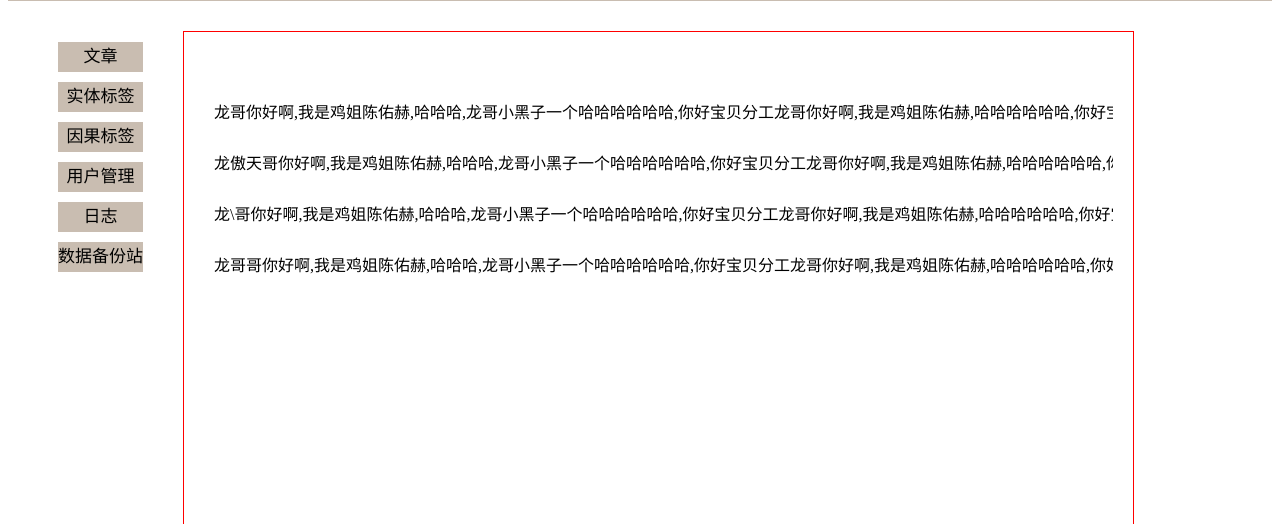
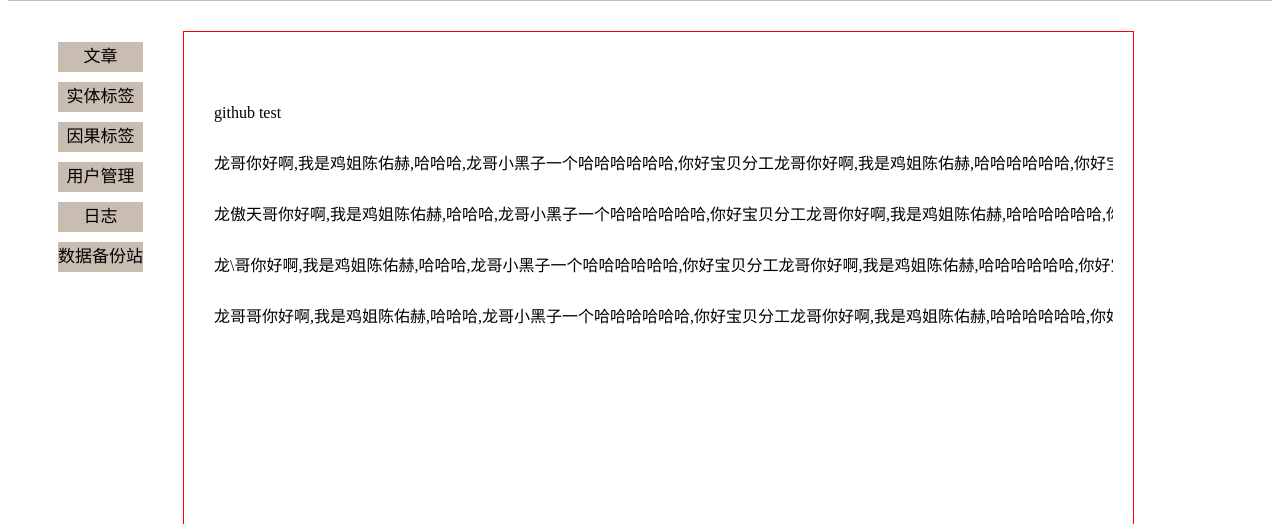
Before and after one commit to VOID1216/TCM-information-extraction-system, a PHP site: page /wuchuan.php in a window 1280 px wide. Shown: the part 87-611 px from the top of the page. Run offline with PHP 8.4, Linux system fonts and the light colour scheme.

Commit message:
"第一次修改测试"

```diff
--- a/wuchuan.php
+++ b/wuchuan.php
@@ -30,6 +30,7 @@
 					<div class="box"><!-- 作用是加上个滚动条 -->
 					<svg style=" width: 100%;height: 1200px;" xmlns="http://www.w3.org/2000/svg"><!-- svg框，需要改变 height 属性增加滚动条的量 -->
 						<text style="white-space: pre; overflow-wrap: normal;" x="0" y="15" fill="black"><!-- svg框，需要改变 height 属性增加滚动条的量 -->
+                            <tspan x="10" dy="51">github test</tspan>
 							<tspan x="10" dy="51">龙哥你好啊,我是鸡姐陈佑赫,哈哈哈,龙哥小黑子一个哈哈哈哈哈哈,你好宝贝分工龙哥你好啊,我是鸡姐陈佑赫,哈哈哈哈哈哈,你好宝贝分工龙哥你好啊,我是鸡龙哥你好啊,我是鸡姐陈佑赫,好宝贝分工</tspan>
 							<tspan x="10" dy="51">龙傲天哥你好啊,我是鸡姐陈佑赫,哈哈哈,龙哥小黑子一个哈哈哈哈哈哈,你好宝贝分工龙哥你好啊,我是鸡姐陈佑赫,哈哈哈哈哈哈,你好宝贝分工龙哥你好啊,我是鸡龙哥你好啊,我是鸡姐陈佑</tspan>
 							<tspan x="10" dy="51">龙\哥你好啊,我是鸡姐陈佑赫,哈哈哈,龙哥小黑子一个哈哈哈哈哈哈,你好宝贝分工龙哥你好啊,我是鸡姐陈佑赫,哈哈哈哈哈哈,你好宝贝分工龙哥你好啊,我是鸡龙哥你好啊,我是鸡姐陈佑(￣︶￣*\))</tspan>
```
